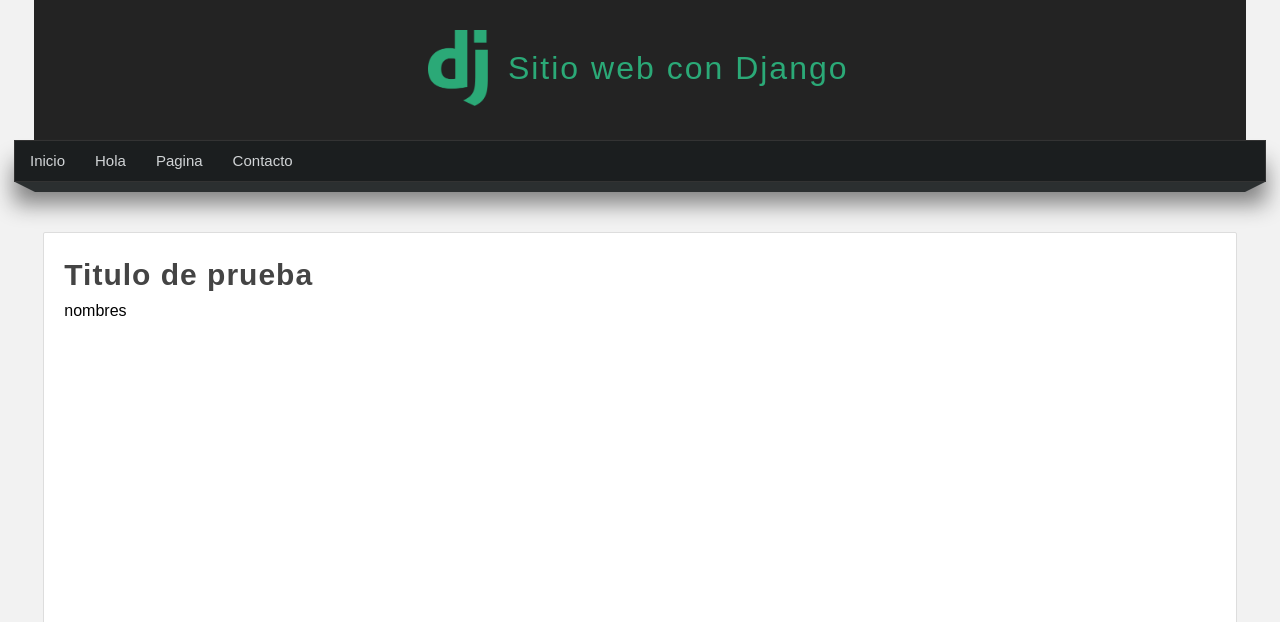
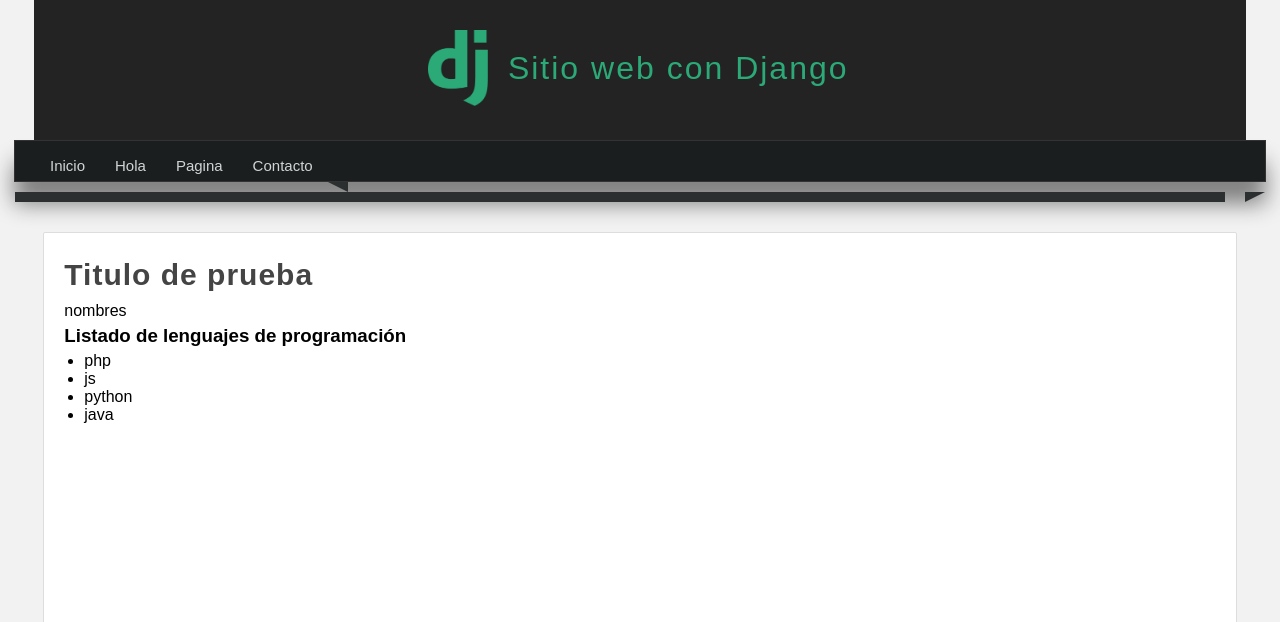
Before and after one commit to richie20502/master_python, a Django app: page / in a window 1280 px wide. Shown: the top 622 px of the page. Run offline with Django 3.2, Linux system fonts and the light colour scheme.

Commit message:
bucles dentro template de django

```diff
--- a/_Django/a_django/miapp/static/css/styles.css
+++ b/_Django/a_django/miapp/static/css/styles.css
@@ -16,9 +16,14 @@ header{
     margin: 0px auto;
 }
 
-p{
+p, h2, h3, ul{
     margin-top: 5px;
     margin-bottom: 5px;
+}
+
+ul, ol{
+    margin-left: 20px;
+    margin-bottom: 10px;
 }
 
 #logotipo {
--- a/_Django/a_django/miapp/templates/index.html
+++ b/_Django/a_django/miapp/templates/index.html
@@ -10,4 +10,12 @@ index
     <p> no existe el nombre</p>
 {% endif %}
 
+
+<h3> Listado de lenguajes de programación</h3>
+<ul>
+    {% for lenguaje in  lenguajes %}
+    <li> {{ lenguaje }} </li>
+    {% endfor %}
+</ul>
+
 {% endblock  %}
--- a/_Django/a_django/miapp/views.py
+++ b/_Django/a_django/miapp/views.py
@@ -17,8 +17,9 @@ def index(request):
         year += 1
 
     html += "</ul>"
+    lenguajes =['php','js','python','java']
     return render(request, 'index.html',{
-        'nombre': "nombres"
+        'nombre': "nombres", 'lenguajes': lenguajes
     })
 
 def hola_mundo(request):
```
